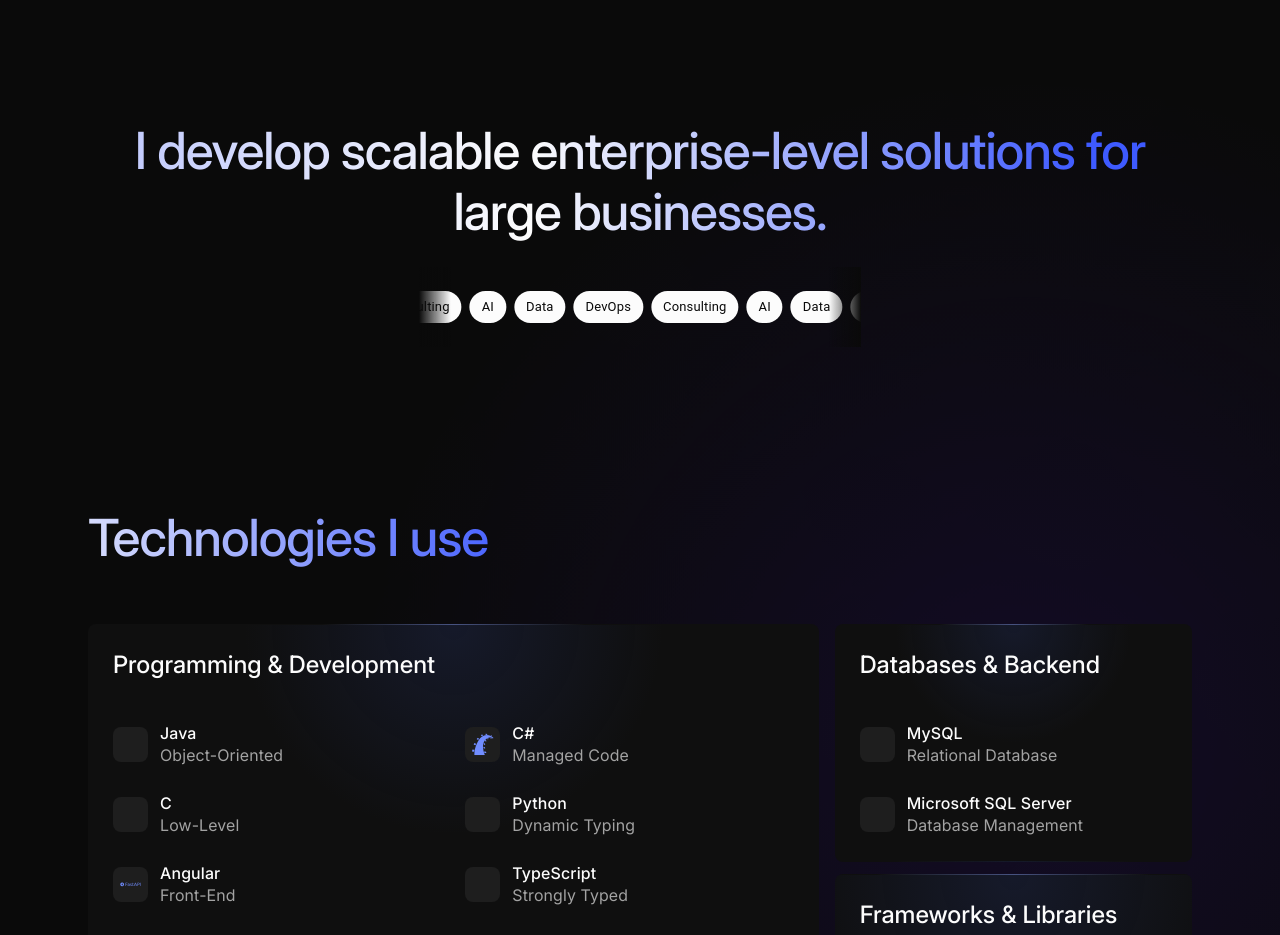
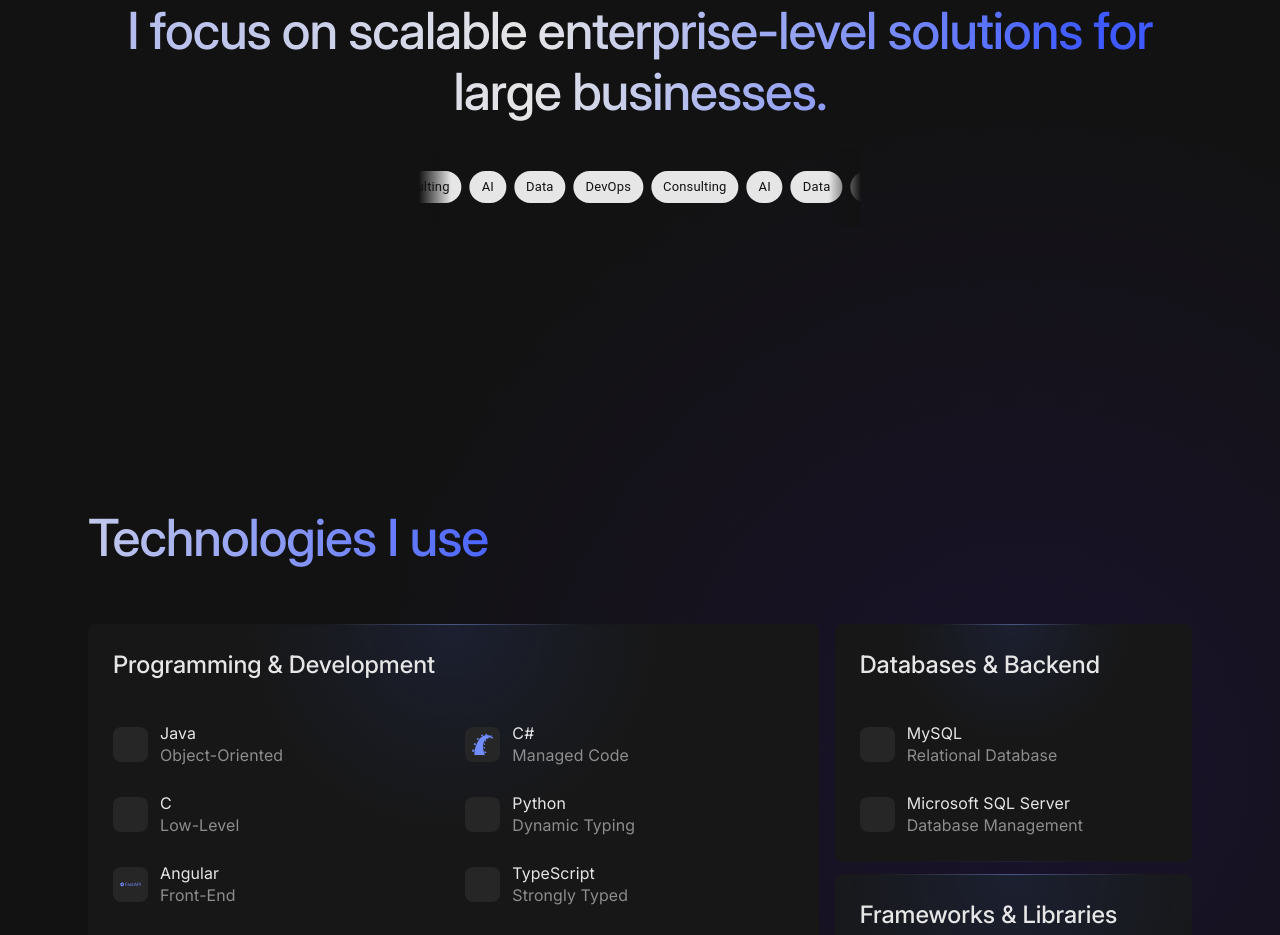
Before and after one commit to hans-salangsang/Web-Portfolio, a React (Create React App) app: page / in a window 1280 px wide. Shown: the part 880-1815 px from the top of the page. Built offline with nearby package versions, Linux system fonts and the light colour scheme; no server answers.

Commit message:
Updated light mode colors

```diff
--- a/src/App.js
+++ b/src/App.js
@@ -109,22 +109,22 @@ function App() {
           : lightTheme.palette.background),
         accent: isDarkMode
           ? tinycolor("#3E5AFF").toString()
-          : tinycolor("#0A0A0A").toString(),
+          : tinycolor("#121212").toString(),
         accent2: isDarkMode
           ? tinycolor("#3E5AFF").brighten(20).toString()
-          : tinycolor("#0A0A0A").toString(),
+          : tinycolor("#E6E6E6").toString(),
         default: isDarkMode
-          ? tinycolor("#0A0A0A").toString()
-          : tinycolor("#F0F0F0").toString(),
+          ? tinycolor("#121212").toString()
+          : tinycolor("#E6E6E6").toString(),
         defaultSubtleAccent: isDarkMode
-          ? tinycolor("#0A0A0A").brighten(2).toString()
-          : tinycolor("#0A0A0A").toString(),
+          ? tinycolor("#121212").brighten(2).toString()
+          : tinycolor("#E6E6E6").darken(0).toString(),
         defaultSubtleAccent2: isDarkMode
-          ? tinycolor("#0A0A0A").brighten(2).brighten(6).toString()
-          : tinycolor("#0A0A0A").toString(),
+          ? tinycolor("#121212").brighten(2).brighten(6).toString()
+          : tinycolor("#121212").toString(),
         defaultSubtleAccentAccent: isDarkMode
-          ? tinycolor("#0A0A0A").brighten(2).brighten(6).toString()
-          : tinycolor("#0A0A0A").toString(),
+          ? tinycolor("#121212").brighten(2).brighten(6).toString()
+          : tinycolor("#E6E6E6").darken(0).darken(0).toString(),
         defaultReverse: reverseBackgroundColor,
       },
       text: {
@@ -135,15 +135,15 @@ function App() {
             : lightTheme.palette.text.textPrimary),
           // Body Hightlight Font Color
           light: isDarkMode
-            ? tinycolor("#FCFCFC").toString()
+            ? tinycolor("#E6E6E6").toString()
             : tinycolor("#121212").toString(),
           // Body Main Font Color
           main: isDarkMode
-            ? tinycolor("#FCFCFC").darken(35).toString()
-            : tinycolor("#FCFCFC").toString(),
+            ? tinycolor("#E6E6E6").darken(35).toString()
+            : tinycolor("#121212").brighten(30).toString(),
           dark: isDarkMode
-            ? tinycolor("#FCFCFC").darken(35).darken(25).toString()
-            : tinycolor("#FCFCFC").toString(),
+            ? tinycolor("#E6E6E6").brighten(35).brighten(35).toString()
+            : tinycolor("#121212").brighten(30).brighten(30).toString(),
         },
       },
       textField: {
@@ -176,35 +176,17 @@ function App() {
       button: {
         ...(isDarkMode ? darkTheme.palette.button : lightTheme.palette.button),
         fill: isDarkMode
-          ? tinycolor("#FCFCFC").toString()
-          : tinycolor("#72C0F8").toString(),
-        fillAccent: tinycolor(backgroundColor).isDark()
-          ? tinycolor(accentColor).spin(180).saturate(0).brighten(0).toString()
-          : tinycolor(accentColor).spin(180).saturate(0).darken(0).toString(),
+          ? tinycolor("#E6E6E6").toString()
+          : tinycolor("#121212").toString(),
         fillHovered: isDarkMode
-          ? tinycolor("#0A0A0A").toString()
-          : tinycolor("#72C0F8").toString(),
-        fillHoveredAccent: tinycolor(backgroundColor).isDark()
-          ? tinycolor(accentColor).spin(180).saturate(0).darken(10).toString()
-          : tinycolor(accentColor).spin(180).saturate(0).darken(0).toString(),
-        fillFocused: "#E9E9ED",
+          ? tinycolor("#121212").toString()
+          : tinycolor("#121212").brighten(12).toString(),
         text: isDarkMode
-          ? tinycolor("#0A0A0A").toString()
-          : tinycolor("#0A0A0A").toString(),
-        textAccent: backgroundColor,
+          ? tinycolor("#121212").toString()
+          : tinycolor("#E6E6E6").toString(),
         textHovered: isDarkMode
-          ? tinycolor("#FCFCFC").toString()
-          : tinycolor("#72C0F8").toString(),
-        textHoveredAccent: backgroundColor,
-        label: "#42566E",
-        labelFocused: "#6093D6",
-        border: tinycolor(backgroundColor).isDark()
-          ? tinycolor(accentColor).saturate(0).brighten(0).toString()
-          : tinycolor(accentColor).saturate(0).darken(0).toString(),
-        borderHovered: tinycolor(backgroundColor).isDark()
-          ? tinycolor(accentColor).saturate(0).brighten(0).toString()
-          : tinycolor(accentColor).saturate(0).darken(0).toString(),
-        borderFocused: "#6093D6",
+          ? tinycolor("#E6E6E6").toString()
+          : tinycolor("#E6E6E6").toString(),
       },
     },
   });
@@ -421,6 +403,7 @@ function App() {
                 }
               >
                 <Container maxWidth="lg">
+                  {isDarkMode && (
                     <Box
                       sx={{
                         position: "absolute",
@@ -457,6 +440,7 @@ function App() {
                         }}
                       />
                     </Box>
+                  )}
                   <LandingSection
                     ref={landingSectionRef}
                     Typography={Typography}
@@ -471,7 +455,8 @@ function App() {
             <Grid item xs={12}>
               <Box
                 sx={{
-                  backgroundImage: `
+                  backgroundImage: isDarkMode
+                    ? `
                     radial-gradient(circle at 80% 25%, ${alpha(
                       tinycolor(theme.palette.background.accent)
                         .darken(20)
@@ -496,7 +481,8 @@ function App() {
                         .toString(),
                       0.8
                     )} 0%, transparent 25%)
-                  `,
+                  `
+                    : "none",
                   backgroundSize: "cover",
                   backgroundPosition: "center",
                 }}
@@ -513,6 +499,7 @@ function App() {
                     ref={skillsSectionRef}
                     Typography={Typography}
                     Chip={Chip}
+                    isDarkMode={isDarkMode}
                   />
 
                   <ExperienceSection
--- a/src/components/AboutMeSection.js
+++ b/src/components/AboutMeSection.js
@@ -44,7 +44,7 @@ function AboutMeSection({ Typography, onColorChange }, ref) {
     >
       {/* <Grid ref={ref} container sx={{ minHeight: "100vh" }}> */}
       {/* <AbstractGradientBackground /> */}
-      <Grid ref={ref} container sx={{ pt: 25 }}>
+      <Grid ref={ref} container sx={{ pt: 10, pb: 10 }}>
         <Grid container item xs={12} spacing={3}>
           <Grid item xs={12} sx={{ mb: 5 }}>
             <ScrollRevealAnimation spring={true} reveal={true} zIndex={2}>
@@ -61,7 +61,7 @@ function AboutMeSection({ Typography, onColorChange }, ref) {
                   WebkitTextFillColor: "transparent",
                 })}
               >
-                I develop scalable enterprise-level solutions for large
+                I focus on scalable enterprise-level solutions for large
                 businesses.
               </Typography>
               <ScrollingBox>
--- a/src/components/AppNavBar.js
+++ b/src/components/AppNavBar.js
@@ -62,16 +62,16 @@ function AppNavBar({
     "& .MuiSwitch-switchBase": {
       padding: 0,
       margin: 2,
-      color: theme.palette.button.textAccent,
+      color: theme.palette.background.default,
       transitionDuration: "300ms",
       "& + .MuiSwitch-track": {
-        backgroundColor: theme.palette.button.fillAccent,
+        backgroundColor: theme.palette.text.textPrimary.light,
       },
       "&.Mui-checked": {
         transform: "translateX(16px)",
-        color: theme.palette.button.textAccent,
+        color: theme.palette.background.default,
         "& + .MuiSwitch-track": {
-          backgroundColor: theme.palette.button.fillAccent,
+          backgroundColor: theme.palette.text.textPrimary.light,
           opacity: 1,
           border: 0,
           ...theme.applyStyles("dark", {
--- a/src/components/ConnectSection.js
+++ b/src/components/ConnectSection.js
@@ -20,7 +20,7 @@ function ConnectSection({ Typography, Chip }, ref) {
       sx={{ position: "relative" }}
     >
       {/* <AbstractGradientBackground /> */}
-      <Grid ref={ref} container sx={{ pt: 15, pb: 15 }}>
+      <Grid ref={ref} container sx={{ pt: 20, pb: 15 }}>
         <Grid container item xs={12}>
           <Grid container item spacing={2} xs={12}>
             <Grid item xs={12} sx={{ mb: 5 }}>
--- a/src/components/DynamicIsland.js
+++ b/src/components/DynamicIsland.js
@@ -23,8 +23,8 @@ const Button = styled(BaseButton)(({ theme }) => ({
     paddingRight: "1rem",
   },
   "&:hover .MuiTypography-root": {
-    fontWeight: 700,
-    color: theme.palette.button.fillAccent,
+    // fontWeight: 700,
+    color: theme.palette.text.textPrimary.light,
   },
   "&:hover": {
     backgroundColor: "transparent",
--- a/src/components/ExperienceSection.js
+++ b/src/components/ExperienceSection.js
@@ -66,7 +66,7 @@ function ExperienceSection({ Typography, Chip }, ref) {
       sx={{ position: "relative" }}
     >
       {/* <AbstractGradientBackground /> */}
-      <Grid ref={ref} container sx={{ pt: 15 }}>
+      <Grid ref={ref} container sx={{ pt: 20 }}>
         <Grid container item xs={12} spacing={5}>
           <Grid item xs={12} sx={{ mb: 0 }}>
             <ScrollRevealAnimation spring={true} reveal={true} zIndex={2}>
--- a/src/components/LandingSection.js
+++ b/src/components/LandingSection.js
@@ -111,7 +111,7 @@ function LandingSection(
                 paragraph
                 textAlign="center"
                 lineHeight={1}
-                sx={{ letterSpacing: "-0.01em", mb: 2, mt: 5 }}
+                sx={{ letterSpacing: "-0.0em", mb: 2, mt: 5 }}
               >
                 Hello, I'm
               </Typography>
--- a/src/components/ScrollingBox.js
+++ b/src/components/ScrollingBox.js
@@ -9,7 +9,12 @@ const ScrollingBox = ({ children }) => {
     <Box
       sx={{
         position: "relative",
-        width: "40%", // Set width to 40%
+        width: {
+          xs: "90%", // Small screens
+          sm: "70%", // Medium screens
+          md: "50%", // Large screens
+          lg: "40%", // Extra large screens
+        },
         margin: "0 auto", // Center the Box
         height: "5rem",
         mt: 3,
--- a/src/components/Skill.js
+++ b/src/components/Skill.js
@@ -13,6 +13,7 @@ const Skill = ({
   columnWidthXs,
   columnWidthSm,
   columnWidthMd,
+  isDarkMode,
 }) => {
   const theme = useTheme();
 
@@ -25,22 +26,26 @@ const Skill = ({
           borderColor: theme.palette.background.defaultSubtleAccentAccent,
           borderRadius: 2,
           p: 3,
-          backgroundImage: `radial-gradient(circle at top, ${alpha(
+          backgroundImage: isDarkMode
+            ? `radial-gradient(circle at top, ${alpha(
                 tinycolor(theme.palette.background.accent2)
                   .darken(40)
                   .spin(0)
                   .desaturate(50)
                   .toString(),
                 0.25
-          )} 0%, transparent 40%)`,
-          borderImageSource: `radial-gradient(circle at top, ${alpha(
+              )} 0%, transparent 40%)`
+            : "none",
+          borderImageSource: isDarkMode
+            ? `radial-gradient(circle at top, ${alpha(
                 tinycolor(theme.palette.background.accent2)
                   .darken(0)
                   .spin(0)
                   .desaturate(20)
                   .toString(),
                 0.5
-          )} 0%, transparent 25%)`,
+              )} 0%, transparent 25%)`
+            : "none",
           borderImageSlice: 1,
         })}
       >
@@ -90,7 +95,7 @@ const Skill = ({
                   <Box>
                     <Typography
                       variant="body1"
-                      fontWeight={500}
+                      fontWeight={400}
                       color="text.textPrimary.light"
                       sx={{ mb: -0.25 }}
                     >
--- a/src/components/SkillsSection.js
+++ b/src/components/SkillsSection.js
@@ -16,7 +16,7 @@ import tinycolor from "tinycolor2";
 import AbstractGradientBackground from "./AbstractGradientBackground";
 import { useAnimate, useInView, stagger, motion } from "framer-motion";
 
-function SkillsSection({ Typography, Chip }, ref) {
+function SkillsSection({ Typography, Chip, isDarkMode }, ref) {
   const screenSize = useScreenSize();
   const theme = useTheme();
 
@@ -223,7 +223,7 @@ function SkillsSection({ Typography, Chip }, ref) {
     >
       {/* <Grid ref={ref} container sx={{ minHeight: "100vh" }}> */}
       {/* <AbstractGradientBackground /> */}
-      <Grid ref={ref} container sx={{ pt: 15 }}>
+      <Grid ref={ref} container sx={{ pt: 20 }}>
         <Grid container item xs={12} spacing={3}>
           <Grid item xs={12} sx={{ mb: 4 }}>
             <ScrollRevealAnimation spring={true} reveal={true} zIndex={2}>
@@ -257,6 +257,7 @@ function SkillsSection({ Typography, Chip }, ref) {
                     columnWidthSm={6}
                     columnWidthMd={6}
                     index={index}
+                    isDarkMode={isDarkMode}
                   />
                 );
               })}
@@ -274,6 +275,7 @@ function SkillsSection({ Typography, Chip }, ref) {
                     columnWidthSm={6}
                     columnWidthMd={12}
                     index={index}
+                    isDarkMode={isDarkMode}
                   />
                 );
               })}
@@ -291,6 +293,7 @@ function SkillsSection({ Typography, Chip }, ref) {
                     columnWidthSm={6}
                     columnWidthMd={12}
                     index={index}
+                    isDarkMode={isDarkMode}
                   />
                 );
               })}
@@ -311,6 +314,7 @@ function SkillsSection({ Typography, Chip }, ref) {
                     columnWidthSm={6}
                     columnWidthMd={12}
                     index={index}
+                    isDarkMode={isDarkMode}
                   />
                 );
               })}
@@ -328,6 +332,7 @@ function SkillsSection({ Typography, Chip }, ref) {
                     columnWidthSm={6}
                     columnWidthMd={12}
                     index={index}
+                    isDarkMode={isDarkMode}
                   />
                 );
               })}
@@ -348,6 +353,7 @@ function SkillsSection({ Typography, Chip }, ref) {
                     columnWidthSm={6}
                     columnWidthMd={4}
                     index={index}
+                    isDarkMode={isDarkMode}
                   />
                 );
               })}
```
Lines whose indentation alone changed are shown as unchanged.
